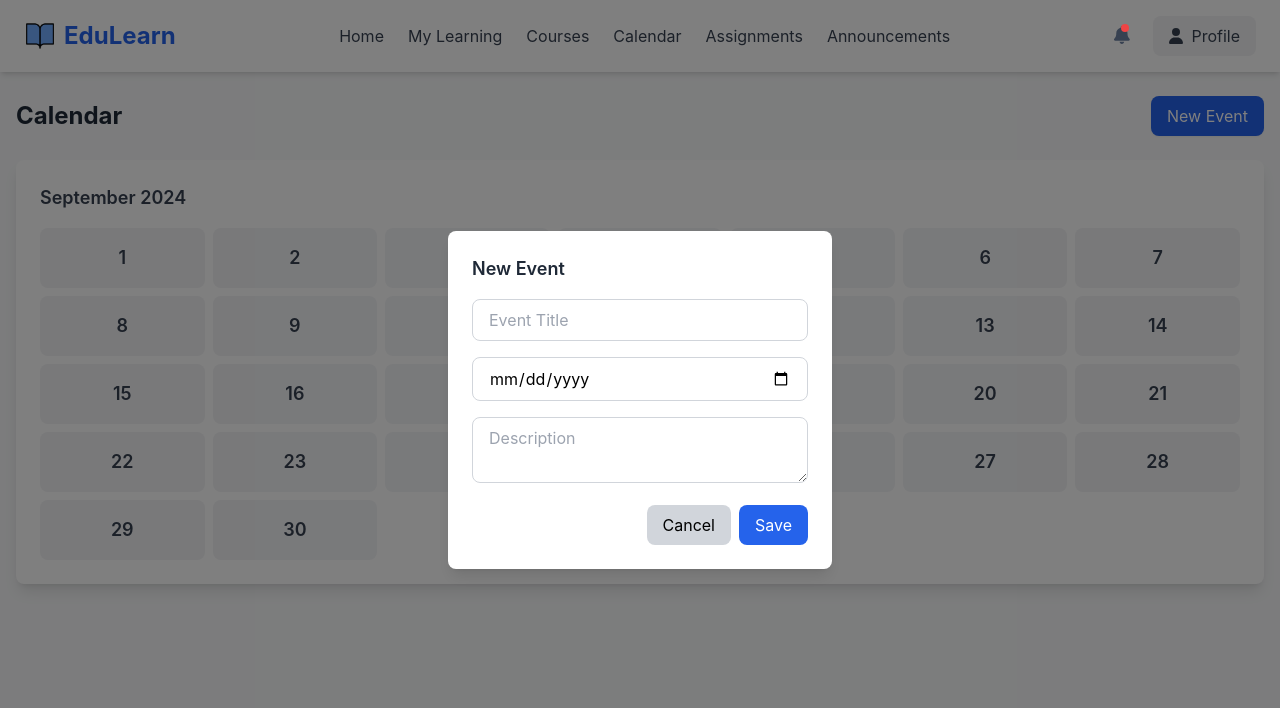
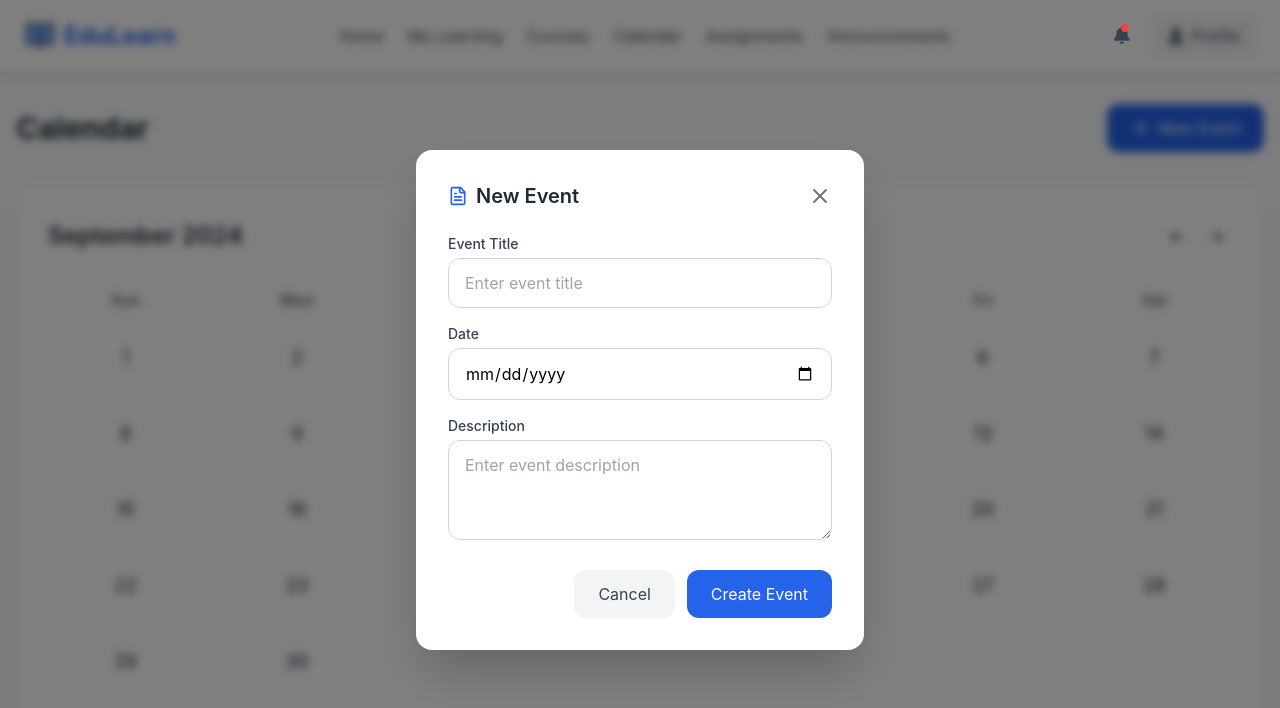
Before and after one commit to michellenikeetha/base_lms, a React (Create React App) app: page /calendar in a window 1280 px wide. Both pictures are taken after a click on the button "New Event". Shown: the top 708 px of the page. Built offline with nearby package versions, Linux system fonts and the light colour scheme.

Commit message:
updated calendar

```diff
--- a/src/components/CalendarPage.jsx
+++ b/src/components/CalendarPage.jsx
@@ -1,6 +1,7 @@
 import React, { useState } from "react";
 import { format } from "date-fns";
 import SignedInNavbar from "./SignedInNavbar";
+import { Calendar, Plus, X, Clock, FileText } from "lucide-react";
 
 const CalendarPage = () => {
   const [selectedDate, setSelectedDate] = useState(null);
@@ -12,11 +13,10 @@ const CalendarPage = () => {
     description: "",
   });
 
-  // Dates for the calendar grid (September 2024 as example)
   const daysInMonth = Array.from({ length: 30 }, (_, i) => i + 1);
   const currentMonth = "September 2024";
+  const weekDays = ["Sun", "Mon", "Tue", "Wed", "Thu", "Fri", "Sat"];
 
-  // Handle Event Creation
   const handleCreateEvent = () => {
     if (newEvent.title && newEvent.date) {
       setEvents([...events, newEvent]);
@@ -25,31 +25,65 @@ const CalendarPage = () => {
     }
   };
 
-  // Get events for the selected date
   const eventsForDate = (date) => {
     return events.filter((event) => event.date === date);
+  };
+
+  const getDayClass = (day, hasEvent) => {
+    const today = new Date().getDate();
+    const isToday = day === today;
+
+    return `
+      relative p-4 rounded-xl transition-all duration-200
+      ${hasEvent ? "bg-blue-50 hover:bg-blue-100" : "hover:bg-gray-100"}
+      ${isToday ? "ring-2 ring-blue-500" : ""}
+      cursor-pointer
+    `;
   };
 
   return (
     <div className="bg-gray-50 min-h-screen">
       <SignedInNavbar />
 
-      <main className="container mx-auto px-4 py-6">
-        <div className="flex justify-between items-center mb-6">
-            <h1 className="text-2xl font-bold text-gray-800">Calendar</h1>
+      <main className="container mx-auto px-4 py-8">
+        <div className="flex justify-between items-center mb-8">
+          <div className="flex items-center gap-3">
+            {/* <Calendar className="w-8 h-8 text-blue-600" /> */}
+            <h1 className="text-3xl font-bold text-gray-800">Calendar</h1>
+          </div>
           <button
             onClick={() => setEventModalOpen(true)}
-            className="bg-blue-600 text-white px-4 py-2 rounded-lg hover:bg-blue-700 shadow-sm"
+            className="flex items-center gap-2 bg-blue-600 text-white px-6 py-3 rounded-xl hover:bg-blue-700 shadow-sm transition-all duration-200"
           >
+            <Plus className="w-5 h-5" />
             New Event
           </button>
         </div>
 
-        <div className="bg-white shadow-lg rounded-lg p-6">
-            <h2 className="text-lg font-semibold text-gray-700 mb-4">
+        <div className="bg-white shadow-xl rounded-2xl p-8">
+          <div className="flex justify-between items-center mb-8">
+            <h2 className="text-2xl font-semibold text-gray-800">
               {currentMonth}
             </h2>
-            <div className="grid grid-cols-7 gap-2">
+            <div className="flex gap-2">
+              <button className="p-2 hover:bg-gray-100 rounded-lg transition-colors">
+                ←
+              </button>
+              <button className="p-2 hover:bg-gray-100 rounded-lg transition-colors">
+                →
+              </button>
+            </div>
+          </div>
+
+          <div className="grid grid-cols-7 gap-4 mb-4">
+            {weekDays.map((day) => (
+              <div key={day} className="text-center font-medium text-gray-600">
+                {day}
+              </div>
+            ))}
+          </div>
+
+          <div className="grid grid-cols-7 gap-4">
             {daysInMonth.map((day) => {
               const formattedDate = `2024-09-${String(day).padStart(2, "0")}`;
               const hasEvent = eventsForDate(formattedDate).length > 0;
@@ -57,14 +91,16 @@ const CalendarPage = () => {
                 <button
                   key={day}
                   onClick={() => setSelectedDate(formattedDate)}
-                    className={`p-4 rounded-lg ${
-                    hasEvent ? "bg-blue-100" : "bg-gray-100"
-                    } hover:bg-blue-200`}
+                  className={getDayClass(day, hasEvent)}
                 >
-                    <span className="block text-lg font-semibold text-gray-700">
+                  <span className="block text-lg font-medium text-gray-700">
                     {day}
                   </span>
-                    {hasEvent && <span className="text-sm text-blue-600">Event</span>}
+                  {hasEvent && (
+                    <div className="absolute bottom-2 left-1/2 transform -translate-x-1/2">
+                      <div className="w-1.5 h-1.5 bg-blue-500 rounded-full"></div>
+                    </div>
+                  )}
                 </button>
               );
             })}
@@ -72,73 +108,102 @@ const CalendarPage = () => {
         </div>
 
         {selectedDate && (
-            <div className="mt-6 bg-white shadow-lg rounded-lg p-4">
-            <h3 className="text-lg font-semibold text-gray-800">
+          <div className="mt-8 bg-white shadow-xl rounded-2xl p-6 animate-fadeIn">
+            <h3 className="text-xl font-semibold text-gray-800 mb-4 flex items-center gap-2">
+              <Clock className="w-5 h-5 text-blue-600" />
               Events on {format(new Date(selectedDate), "EEEE, MMMM d, yyyy")}
             </h3>
-            <ul className="mt-4 space-y-2">
+            <ul className="mt-4 space-y-3">
               {eventsForDate(selectedDate).length > 0 ? (
                 eventsForDate(selectedDate).map((event, index) => (
                   <li
                     key={index}
-                    className="bg-gray-100 p-3 rounded-lg shadow-sm"
+                    className="bg-gray-50 p-4 rounded-xl shadow-sm hover:shadow-md transition-shadow"
                   >
-                    <h4 className="text-blue-600 font-semibold">{event.title}</h4>
+                    <h4 className="text-blue-600 font-semibold text-lg mb-2">
+                      {event.title}
+                    </h4>
                     <p className="text-gray-600">{event.description}</p>
                   </li>
                 ))
               ) : (
-                <p className="text-gray-600">No events on this day.</p>
+                <p className="text-gray-600 text-center py-8">
+                  No events scheduled for this day.
+                </p>
               )}
             </ul>
           </div>
         )}
 
         {isEventModalOpen && (
-            <div className="fixed inset-0 bg-black bg-opacity-50 flex items-center justify-center">
-            <div className="bg-white p-6 rounded-lg shadow-lg w-96">
-                <h2 className="text-lg font-semibold text-gray-800 mb-4">
+          <div className="fixed inset-0 bg-black bg-opacity-50 flex items-center justify-center backdrop-blur-sm animate-fadeIn">
+            <div className="bg-white p-8 rounded-2xl shadow-2xl w-full max-w-md">
+              <div className="flex justify-between items-center mb-6">
+                <h2 className="text-xl font-semibold text-gray-800 flex items-center gap-2">
+                  <FileText className="w-5 h-5 text-blue-600" />
                   New Event
                 </h2>
+                <button
+                  onClick={() => setEventModalOpen(false)}
+                  className="text-gray-500 hover:text-gray-700 transition-colors"
+                >
+                  <X className="w-6 h-6" />
+                </button>
+              </div>
               <div className="space-y-4">
+                <div>
+                  <label className="block text-sm font-medium text-gray-700 mb-1">
+                    Event Title
+                  </label>
                   <input
                     type="text"
-                    placeholder="Event Title"
+                    placeholder="Enter event title"
                     value={newEvent.title}
                     onChange={(e) =>
                       setNewEvent({ ...newEvent, title: e.target.value })
                     }
-                    className="w-full border border-gray-300 rounded-lg px-4 py-2"
+                    className="w-full border border-gray-300 rounded-xl px-4 py-3 focus:ring-2 focus:ring-blue-500 focus:border-transparent outline-none transition-all"
                   />
+                </div>
+                <div>
+                  <label className="block text-sm font-medium text-gray-700 mb-1">
+                    Date
+                  </label>
                   <input
                     type="date"
                     value={newEvent.date}
                     onChange={(e) =>
                       setNewEvent({ ...newEvent, date: e.target.value })
                     }
-                    className="w-full border border-gray-300 rounded-lg px-4 py-2"
+                    className="w-full border border-gray-300 rounded-xl px-4 py-3 focus:ring-2 focus:ring-blue-500 focus:border-transparent outline-none transition-all"
                   />
+                </div>
+                <div>
+                  <label className="block text-sm font-medium text-gray-700 mb-1">
+                    Description
+                  </label>
                   <textarea
-                    placeholder="Description"
+                    placeholder="Enter event description"
                     value={newEvent.description}
                     onChange={(e) =>
                       setNewEvent({ ...newEvent, description: e.target.value })
                     }
-                    className="w-full border border-gray-300 rounded-lg px-4 py-2"
+                    className="w-full border border-gray-300 rounded-xl px-4 py-3 focus:ring-2 focus:ring-blue-500 focus:border-transparent outline-none transition-all min-h-[100px]"
                   ></textarea>
                 </div>
-                <div className="mt-4 flex justify-end space-x-2">
+              </div>
+              <div className="mt-6 flex justify-end gap-3">
                 <button
                   onClick={() => setEventModalOpen(false)}
-                    className="px-4 py-2 bg-gray-300 rounded-lg"
+                  className="px-6 py-3 bg-gray-100 text-gray-700 rounded-xl hover:bg-gray-200 transition-colors"
                 >
                   Cancel
                 </button>
                 <button
                   onClick={handleCreateEvent}
-                    className="px-4 py-2 bg-blue-600 text-white rounded-lg"
+                  className="px-6 py-3 bg-blue-600 text-white rounded-xl hover:bg-blue-700 transition-colors"
                 >
-                    Save
+                  Create Event
                 </button>
               </div>
             </div>
```
Lines whose indentation alone changed are shown as unchanged.
